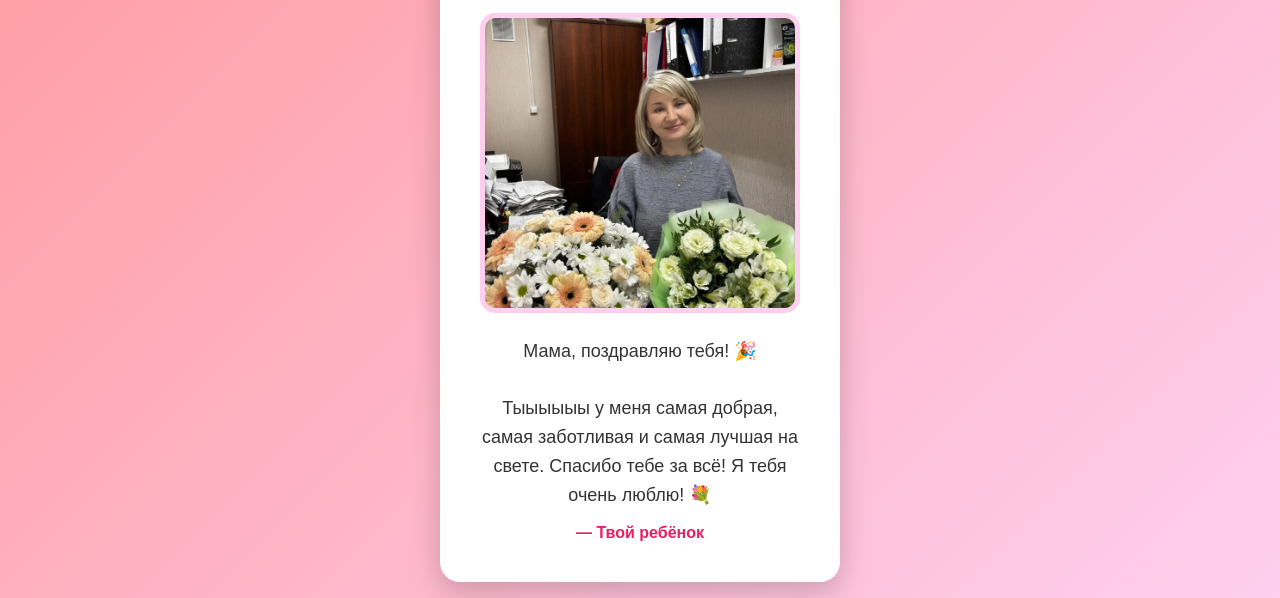
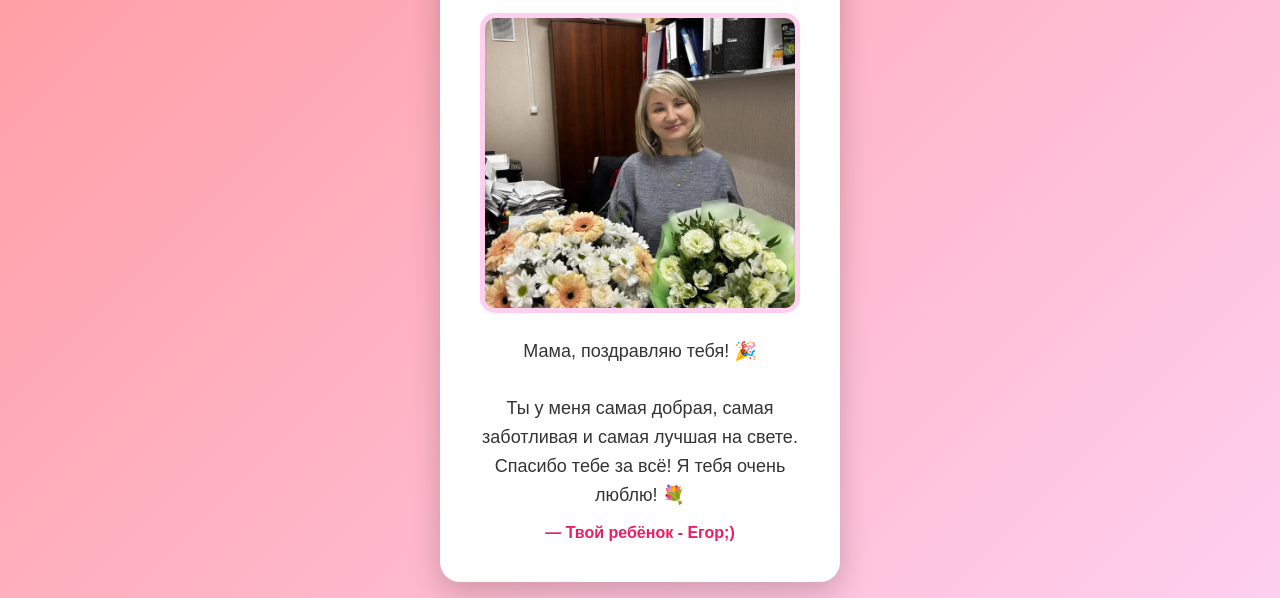
Before and after one commit to edwisl/egorodnin, a website: page index.html in a window 1280 px wide. Both pictures are taken after a click on the button "Открыть открытку". Shown: the part 202-800 px from the top of the page. Drawn offline with Linux system fonts and the light colour scheme.

Commit message:
Update index.html

```diff
--- a/index.html
+++ b/index.html
@@ -32,10 +32,10 @@
       <img id="photo" src="photo.jpg" alt="Наше фото" onerror="this.style.display='none'">
       <p class="text">
         Мама, поздравляю тебя! 🎉<br><br>
-        Тыыыыыы у меня самая добрая, самая заботливая и самая лучшая на свете.
+        Ты у меня самая добрая, самая заботливая и самая лучшая на свете.
         Спасибо тебе за всё! Я тебя очень люблю! 💐
       </p>
-      <p class="signature">— Твой ребёнок</p>
+      <p class="signature">— Твой ребёнок - Егор;)</p>
     </div>
 
   </div>
```
